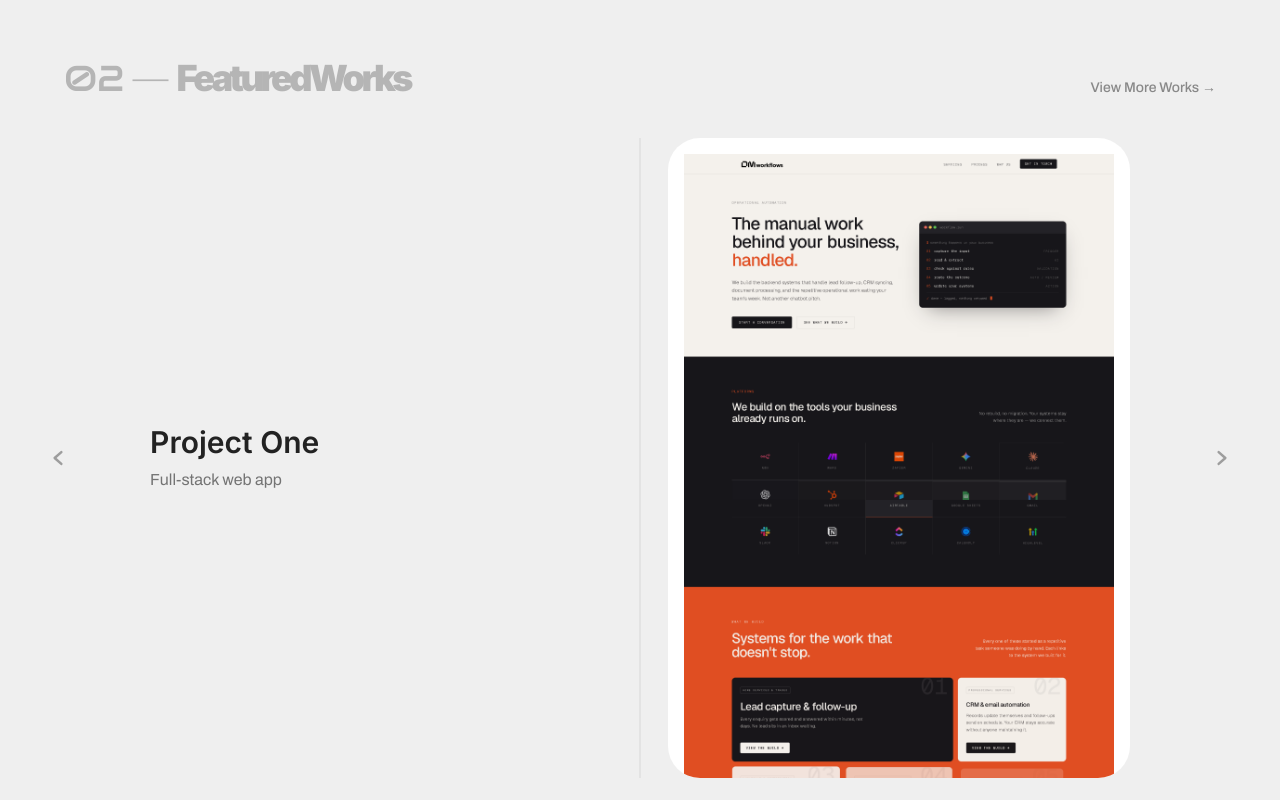
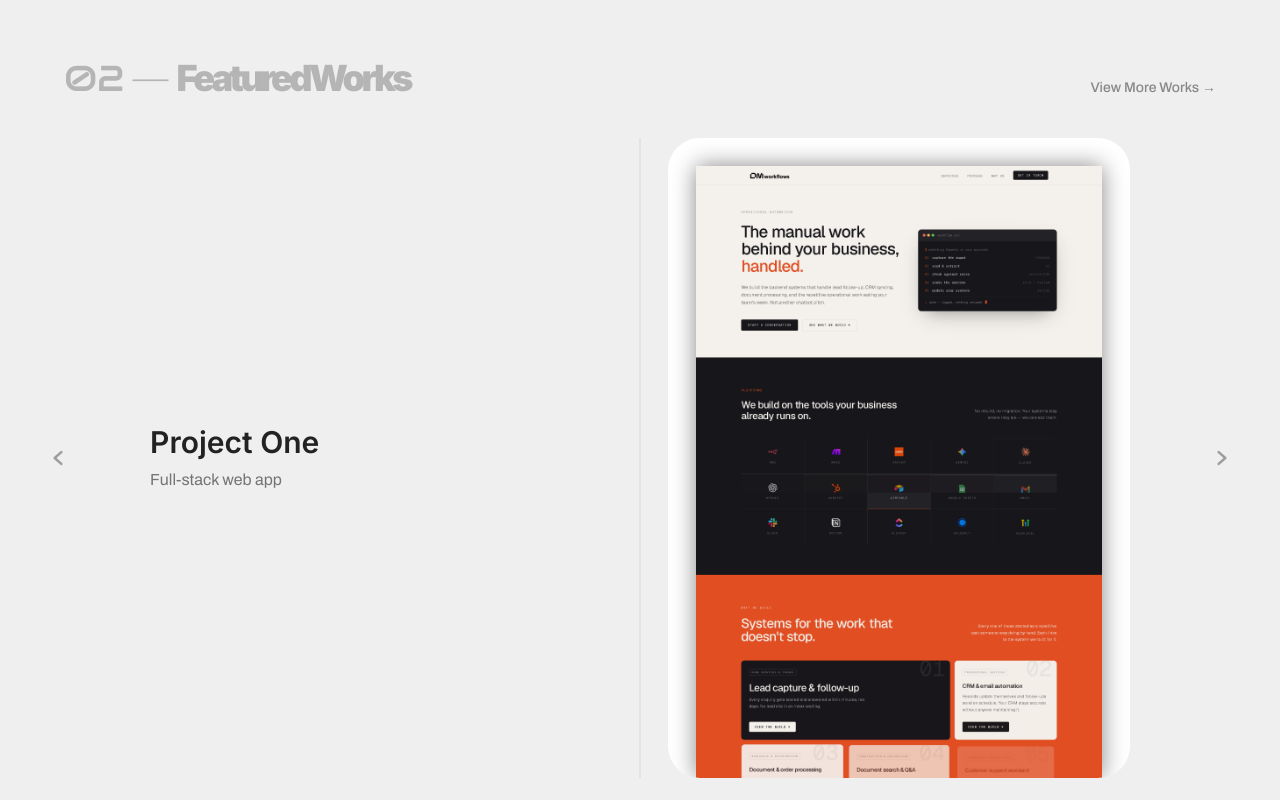
Before and after one commit to mors-codes/portfolio-2026, a Next.js app: page / in a window 1280 px wide. Shown: the part 1660-2460 px from the top of the page. Built offline with nearby package versions, Linux system fonts and the light colour scheme; a web font is replaced by a local one.

Commit message:
added shadow on the images

```diff
--- a/src/components/ui/WorksSwap.tsx
+++ b/src/components/ui/WorksSwap.tsx
@@ -45,7 +45,7 @@ export default function WorksSwap({ works }: WorksSwapProps) {
   // Start at the fully-rendered desktop frame width so the image never falls
   // back to its narrow intrinsic width before the first measurement arrives.
   const [cardFrameWidth, setCardFrameWidth] = useState(CARD_FRAME_MAX_WIDTH);
-  const imageWidth = Math.max(Math.min(cardFrameWidth - 80, 560) - 32, 0);
+  const imageWidth = Math.max(Math.min(cardFrameWidth - 80, 560) - 56, 0);
 
   useLayoutEffect(() => {
     const container = containerRef.current;
@@ -211,8 +211,11 @@ export default function WorksSwap({ works }: WorksSwapProps) {
         }
       >
         <div className="h-160 w-full px-10">
-          <div className="relative mx-auto h-full w-full max-w-140 overflow-hidden rounded-4xl bg-white pt-4 pr-4 pl-4">
-            <div className="relative h-full" style={{ width: imageWidth }}>
+          <div className="relative mx-auto h-full w-full max-w-140 overflow-hidden rounded-4xl bg-white pt-7 pr-7 pl-7">
+            <div
+              className="relative h-full overflow-hidden shadow-[0_0_22px_rgba(0,0,0,0.48)]"
+              style={{ width: imageWidth }}
+            >
               <Image
                 src={displayedWork.A.image}
                 alt={displayedWork.A.title}
@@ -236,8 +239,11 @@ export default function WorksSwap({ works }: WorksSwapProps) {
         }
       >
         <div className="h-160 w-full px-10">
-          <div className="relative mx-auto h-full w-full max-w-140 overflow-hidden rounded-4xl bg-white pt-4 pr-4 pl-4">
-            <div className="relative h-full" style={{ width: imageWidth }}>
+          <div className="relative mx-auto h-full w-full max-w-140 overflow-hidden rounded-4xl bg-white pt-7 pr-7 pl-7">
+            <div
+              className="relative h-full overflow-hidden shadow-[0_0_22px_rgba(0,0,0,0.48)]"
+              style={{ width: imageWidth }}
+            >
               <Image
                 src={displayedWork.B.image}
                 alt={displayedWork.B.title}
```
